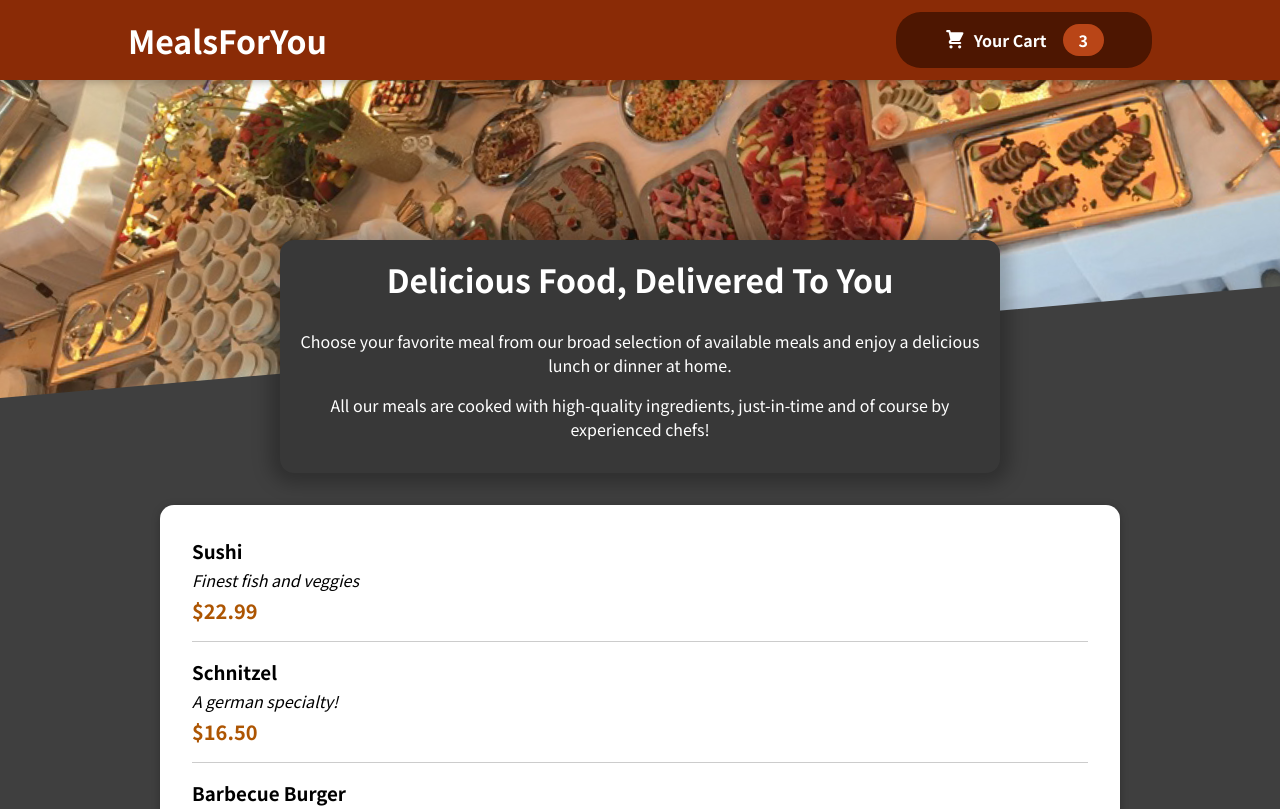
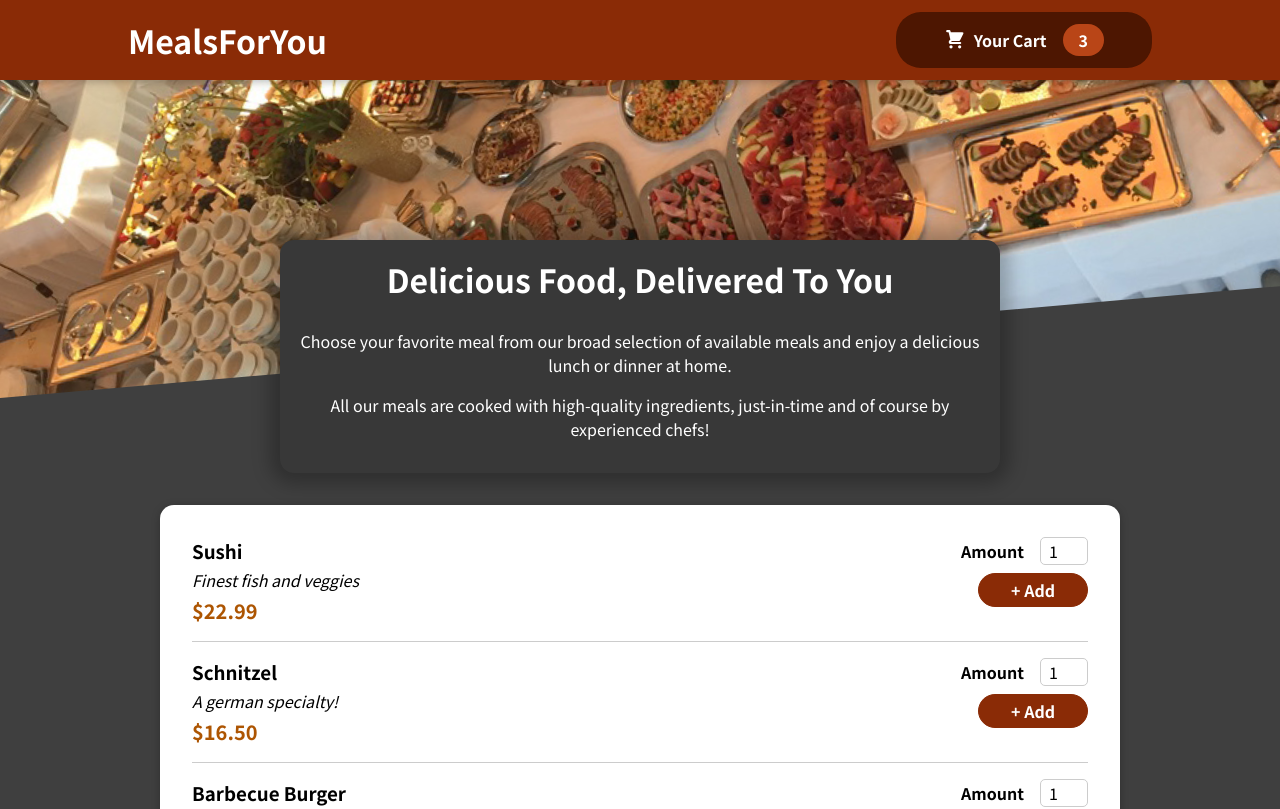
Before and after one commit to SametAydinhan/react-projects, a React (Create React App) app in the folder food-order-app/: page / in a window 1280 px wide. Shown: the top 809 px of the page. Built offline with nearby package versions, Linux system fonts and the light colour scheme.

Commit message:
feat:add form

```diff
--- a/food-order-app/src/components/Meals/MealItem/MealItem.js
+++ b/food-order-app/src/components/Meals/MealItem/MealItem.js
@@ -1,4 +1,5 @@
 import classes from './MealItem.module.css'
+import MealItemForm from './MealItemForm';
 
 const MealItem = (props) => {
     const price = `$${props.price.toFixed(2)}`
@@ -10,7 +11,7 @@ const MealItem = (props) => {
         <div className={classes.price}>{price}</div>
       </div>
       <div>
-
+        <MealItemForm />
       </div>
     </li>
   );
--- a/food-order-app/src/components/Meals/MealItem/MealItemForm.js
+++ b/food-order-app/src/components/Meals/MealItem/MealItemForm.js
@@ -0,0 +1,23 @@
+import Input from "../../UI/Input";
+import classes from "./MealItemForm.module.css";
+
+const MealItemForm = (props) => {
+  return (
+    <form className={classes.form}>
+      <Input
+        label='Amount'
+        input={{
+          id: "amount",
+          type: "number",
+          min: "1",
+          max: "5",
+          step: "1",
+          defaultValue: "1",
+        }}
+      />
+      <button>+ Add</button>
+    </form>
+  );
+};
+
+export default MealItemForm;
--- /dev/null
+++ b/food-order-app/src/components/Meals/MealItem/MealItemForm.module.css
@@ -0,0 +1,20 @@
+.form {
+  text-align: right;
+}
+
+.form button {
+  font: inherit;
+  cursor: pointer;
+  background-color: #8a2b06;
+  border: 1px solid #8a2b06;
+  color: white;
+  padding: 0.25rem 2rem;
+  border-radius: 20px;
+  font-weight: bold;
+}
+
+.form button:hover,
+.form button:active {
+  background-color: #641e03;
+  border-color: #641e03;
+}
--- /dev/null
+++ b/food-order-app/src/components/UI/Input.js
@@ -0,0 +1,11 @@
+import classes from './Input.module.css'
+
+
+const Input = props =>{
+    return <div className= {classes.input}>
+        <label htmlFor={props.input.id}>{props.label}</label>
+        <input {...props.input} />
+    </div>
+}
+
+export default Input;
--- /dev/null
+++ b/food-order-app/src/components/UI/Input.module.css
@@ -0,0 +1,18 @@
+.input {
+  display: flex;
+  align-items: center;
+  margin-bottom: 0.5rem;
+}
+
+.input label {
+  font-weight: bold;
+  margin-right: 1rem;
+}
+
+.input input {
+  width: 3rem;
+  border-radius: 5px;
+  border: 1px solid #ccc;
+  font: inherit;
+  padding-left: 0.5rem;
+}
```
